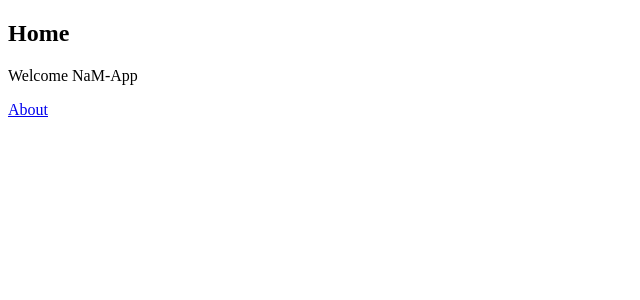
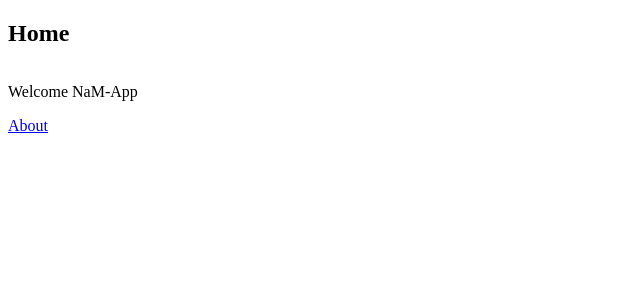
Before and after one commit to Cofi-Dev/Cofi-App, a React (Create React App) app: page / in a window 1280 px wide. Shown: the top 300 px of the page, without its empty margins (0-640 px from the left). Built offline with nearby package versions, Linux system fonts and the light colour scheme.

Commit message:
working in nav hook

```diff
--- a/src/components/HeaderHome/HeaderHome.scss
+++ b/src/components/HeaderHome/HeaderHome.scss
@@ -0,0 +1,6 @@
+.nam-nav-bar {
+
+    &__inner {
+        display: grid;
+    }
+}
--- a/src/components/HeaderHome/HeaderHome.tsx
+++ b/src/components/HeaderHome/HeaderHome.tsx
@@ -1,14 +1,16 @@
 import React, { ReactElement } from "react";
-
 import { useTranslation } from 'react-i18next';
+import './HeaderHome.scss'
 
 const NamHeaderHome: React.FC = (): ReactElement => {
     const {t} = useTranslation ();
 
     return (
-        <div>
-            <p>{t("title")}</p>
-        </div>
+        <nav className="nam-nav-bar">
+            <div className="nam-nav-bar__inner">
+                 <p>{t("title")}</p>
+            </div>
+        </nav>
     )
 }
 
--- /dev/null
+++ b/src/hooks/useNavHome.tsx
@@ -0,0 +1 @@
+import React from 'react'
--- a/src/index.tsx
+++ b/src/index.tsx
@@ -1,20 +1,13 @@
 import React, { Suspense } from 'react';
 import ReactDOM from 'react-dom';
 import './plugins/i18n';
-import { BrowserRouter } from 'react-router-dom';
-import { Route, Redirect } from 'react-router-dom'
 
-import {Home} from './views/home'
-import {About} from './views/about'
+import AppRouter from './router/'
 
 ReactDOM.render(
   <React.StrictMode>
     <Suspense fallback={<div>Loading...</div>}>
-      <BrowserRouter>
-          <Route path='/' exact component={Home} />
-          <Route path='/about' component={About} />
-          <Redirect to='/' />
-      </BrowserRouter>
+      <AppRouter />
     </Suspense>
   </React.StrictMode>,
   document.getElementById('root')
--- /dev/null
+++ b/src/router/index.tsx
@@ -0,0 +1,17 @@
+import React, { ReactElement } from 'react'
+import { BrowserRouter, Route, Redirect } from 'react-router-dom'
+
+import {Home} from '../views'
+import {About} from '../views'
+
+const AppRouter: React.FC = (): ReactElement => {
+    return (
+        <BrowserRouter>
+            <Route path='/' exact component={Home} />
+            <Route path='/about' component={About} />
+            <Redirect to='/' />
+        </BrowserRouter>
+    )
+}
+
+export default AppRouter
--- /dev/null
+++ b/src/views/index.ts
@@ -0,0 +1,2 @@
+export { Home } from "./home";
+export { About } from "./about";
```
Also changed, not shown: src/api/index.ts (renamed from src/api/index.js).
